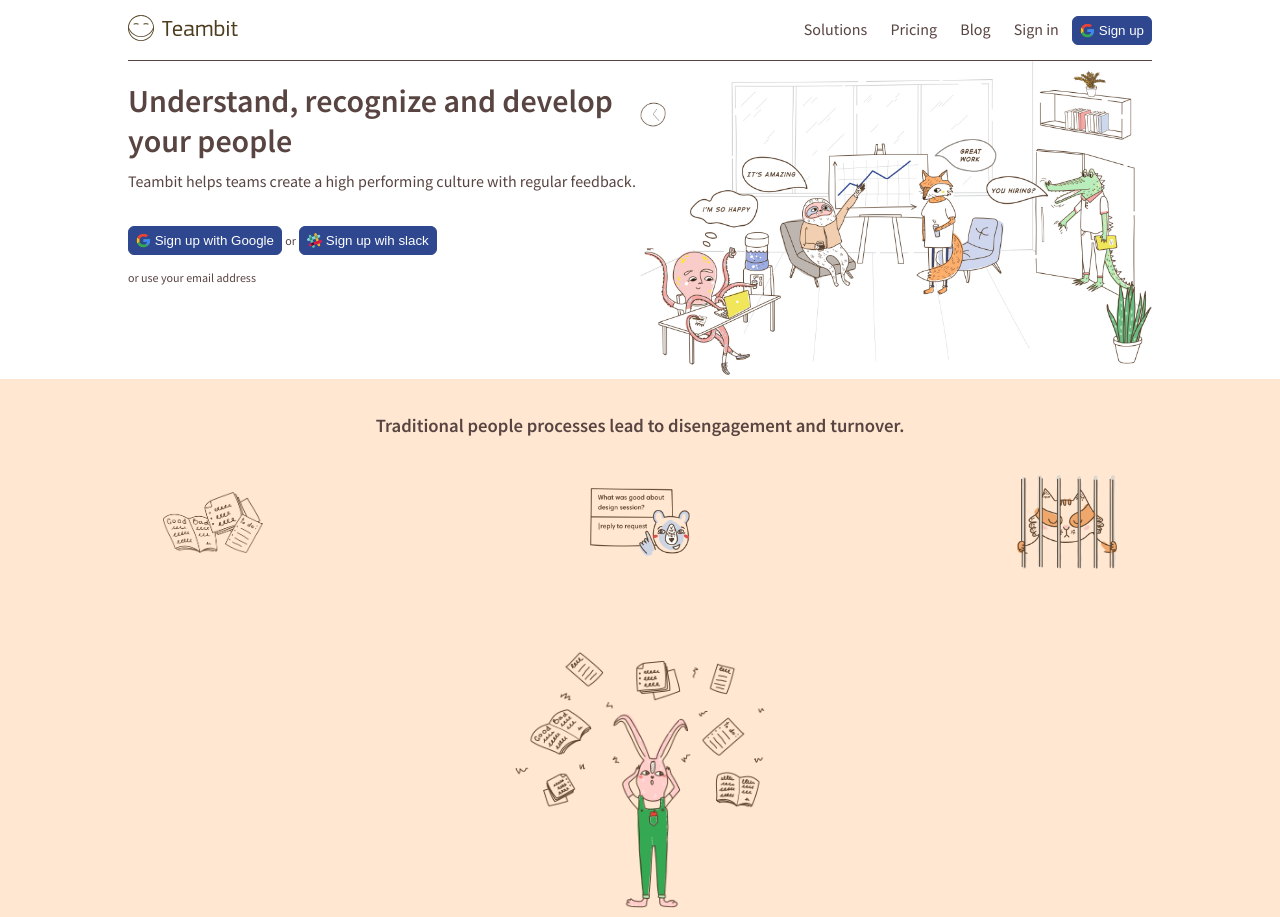
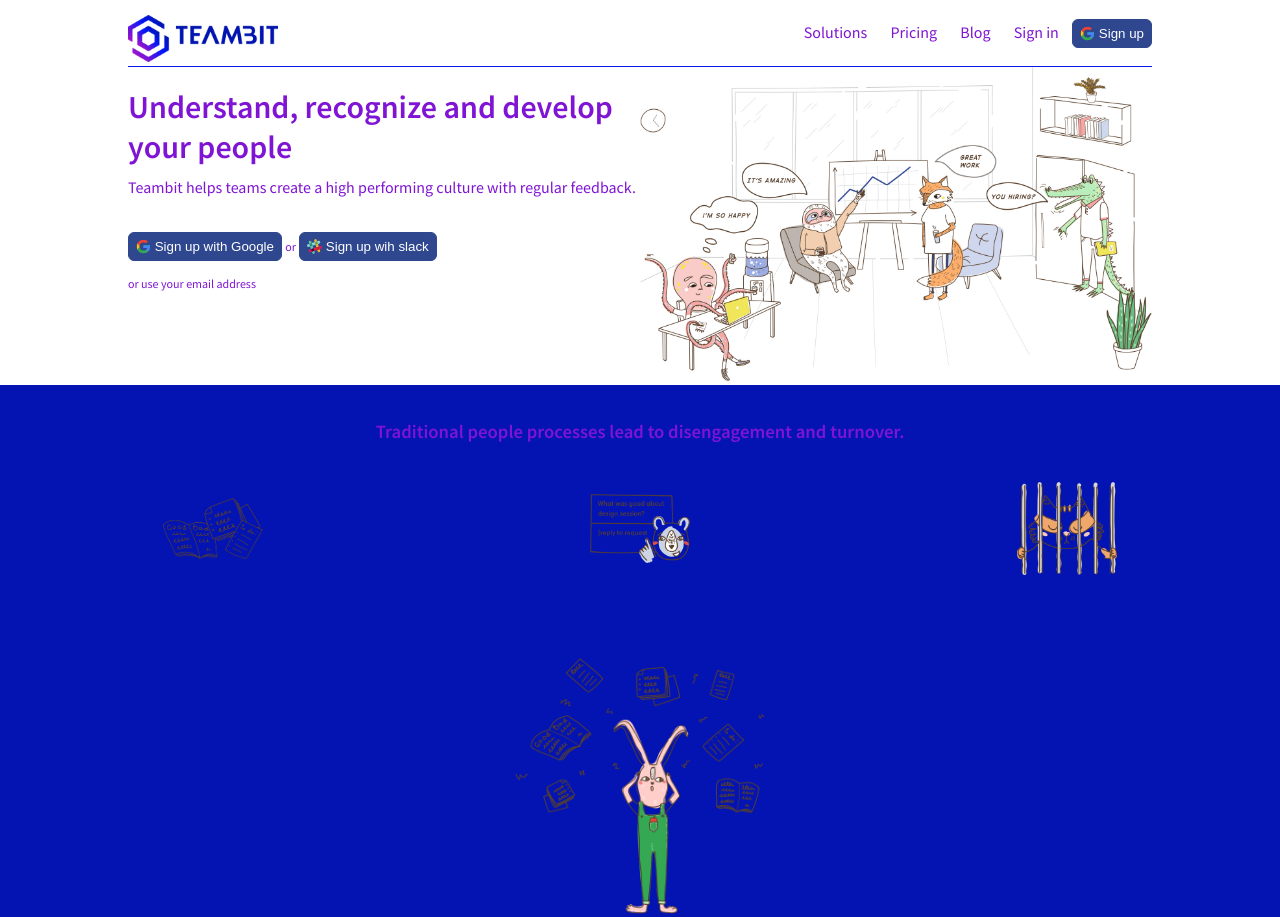
Before and after one commit to Francesca-Salvini/node-sass-teambit, a website: page index.html in a window 1280 px wide. Shown: the top 917 px of the page. Drawn offline with Linux system fonts and the light colour scheme.

Commit message:
aggiornato logo e palette colori

```diff
--- a/index.html
+++ b/index.html
@@ -20,7 +20,7 @@
     <header>
         <div class="wrapper">
             <div class="logo">
-                <img src="img/logo.svg" alt="">
+                <img src="img/TB_logo.png" alt="">
             </div>
 
             <nav>
--- a/src/partials/_common.scss
+++ b/src/partials/_common.scss
@@ -33,7 +33,7 @@ h1, p, span {
 // HR
 
 .hr {
-    border-bottom: 1px solid #584441;
+    border-bottom: 1px solid $brand_hr;
     width: 80%;
     margin: auto;
 }
--- a/src/partials/_header.scss
+++ b/src/partials/_header.scss
@@ -1,7 +1,10 @@
 .wrapper {
 
     .logo {
-        padding: 15px 0;
+        img {
+            width: 150px;
+        }
+        padding-top: 15px;
     }
 
     nav {
--- a/src/partials/_variables.scss
+++ b/src/partials/_variables.scss
@@ -1,5 +1,7 @@
-$brand_text_color : #584441;
+$brand_text_color : #7F14D4;
 
-$brand_section_background_color : #ffe7d1;
+$brand_section_background_color : #0414b3;
 
 $brand_button_color : #2e478f;
+
+$brand_hr : #0E14EE;
```
Also changed, not shown: dist/app.css, img/TB_logo.png (added).
